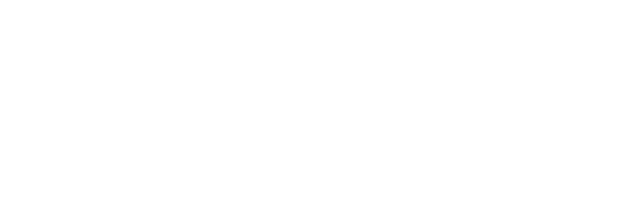
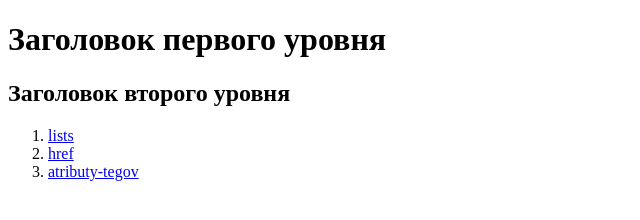
Before and after one commit to OleinikAlina/task-html, a website: page src/index.html in a window 1280 px wide. Shown: the whole page, without its empty margins (0-640 px from the left). Drawn offline with Linux system fonts and the light colour scheme.

Commit message:
Задание по HTML

```diff
--- a/src/index.html
+++ b/src/index.html
@@ -3,5 +3,17 @@
     <head>
         <title>HTML</title>
     </head>
-    <body></body>
+    <body>
+        <h1>Заголовок первого уровня</h1>
+        <h2>Заголовок второго уровня</h2>
+        <ol>
+            <li><a href="https://html5book.ru/html-lists">lists</a></li>
+            <li><a href="http://htmlbook.ru/html/a/href">href</a></li>
+            <li>
+                <a href="http://htmlbook.ru/samhtml/tegi/atributy-tegov"
+                    >atributy-tegov</a
+                >
+            </li>
+        </ol>
+    </body>
 </html>
```
Also changed, not shown: 1 other file.
